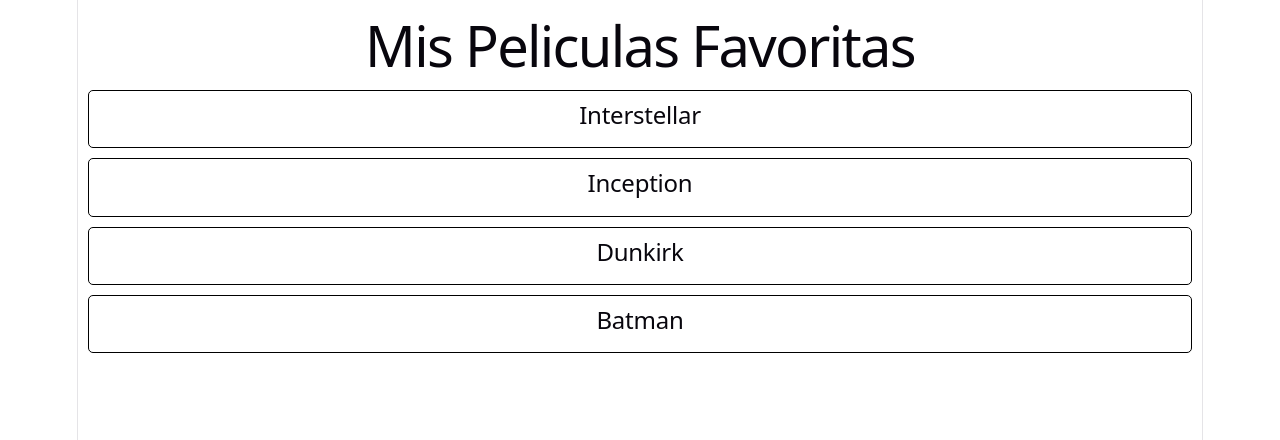
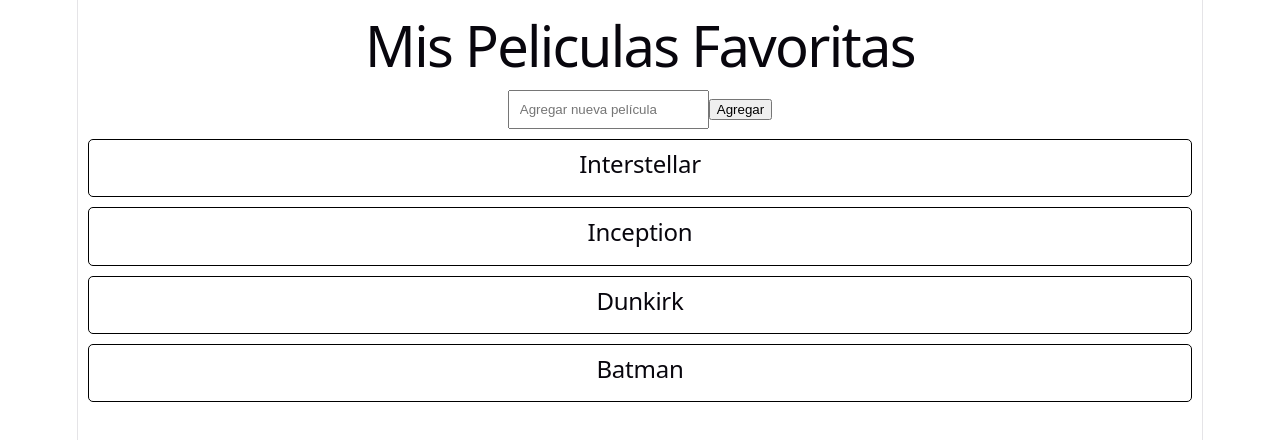
Before and after one commit to Junior27VQ/PeliculasFaboritas, a React (Vite) app: page / in a window 1280 px wide. Shown: the top 440 px of the page. Built offline with nearby package versions, Linux system fonts and the light colour scheme.

Commit message:
Add movies

```diff
--- a/src/App.jsx
+++ b/src/App.jsx
@@ -19,11 +19,27 @@
 }
 
 function App() {
-  const lista = ['Interstellar', 'Inception', 'Dunkirk', 'Batman']
+  const [lista, setLista] = useState(['Interstellar', 'Inception', 'Dunkirk', 'Batman'])
+  const [nuevaPelicula, setNuevaPelicula] = useState('')
+
+  const agregarPelicula = () => {
+    if (nuevaPelicula.trim() !== '') {
+      setLista([...lista, nuevaPelicula])
+      setNuevaPelicula('')
+    }
+  }
 
   return (
     <div>
       <h1>Mis Peliculas Favoritas</h1>
+      <input
+        type="text"
+        placeholder="Agregar nueva película"
+        value={nuevaPelicula}
+        onChange={(e) => setNuevaPelicula(e.target.value)}
+        style={{flex: 1, padding: '10px'}}
+      />
+      <button onClick={agregarPelicula}>Agregar</button>
       {lista.map((pelicula) => (
         <Pelicula key={pelicula} titulo={pelicula} />
       ))}
```
